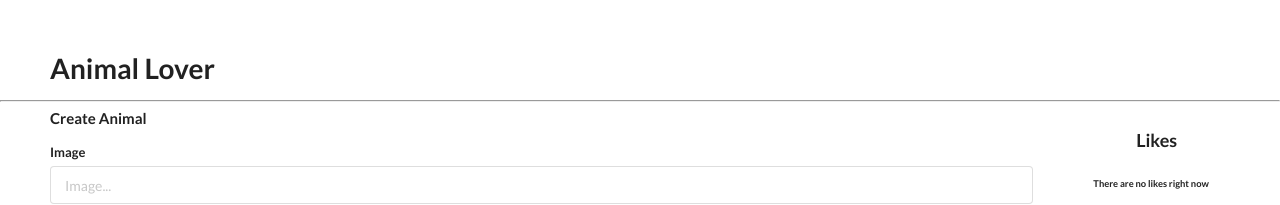
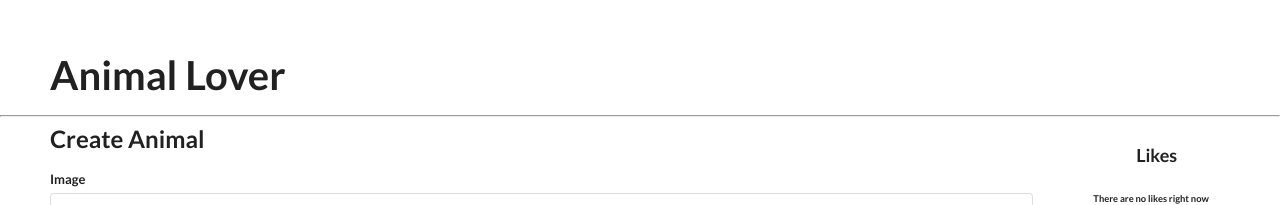
Before and after one commit to spaik11/animal-lover-react, a React (Create React App) app: page / in a window 1280 px wide. Shown: the top 205 px of the page. Built offline with nearby package versions, Linux system fonts and the light colour scheme.

Commit message:
changed the title fontsize

```diff
--- a/src/components/App.js
+++ b/src/components/App.js
@@ -60,33 +60,6 @@ class App extends Component {
         this.setState({ searchTerm: event.target.value });
     };
 
-    // formChangeHandler = (event) => {
-    //     let updatedAnimal = {...this.state.animal};
-    //     updatedAnimal[event.target.name] = event.target.value;
-    //     updatedAnimal.animalId = this.state.animals.length + 1;
-    //     if (updatedAnimal.image === '') {
-    //         updatedAnimal.image = './images/default-image.jpg';
-    //     };
-
-    //     this.setState({ animal: updatedAnimal });
-    // };
-
-    // handleSubmit = (event) => {
-    //     event.preventDefault();
-    //     let clearAnimal = {
-    //         image: '',
-    //         type: '',
-    //         name: '',
-    //         description: '',
-    //         animalId: ''
-    //     };
-    //     let animalState = [...this.state.animals];
-
-    //     animalState.push(this.state.animal);
-    //     this.setState({ animal: clearAnimal, animals: animalState});
-    //     event.target.reset();
-    // };
-
     handleCreateAnimalSubmit = (event, animal) => {
         event.preventDefault();
         let updatedAnimals = [animal, ...this.state.animals];
@@ -96,7 +69,7 @@ class App extends Component {
     render() {
         return (
             <div>
-                <h1 style={{paddingTop: '50px', paddingLeft: '50px'}}>Animal Lover</h1>
+                <h1 style={{paddingTop: '50px', paddingLeft: '50px', fontSize: '40px'}}>Animal Lover</h1>
                 <hr />
                 <div className='page'>
                     <div style={{display: 'flex', flexDirection: 'column'}}>
--- a/src/components/CreateAnimal/CreateAnimal.js
+++ b/src/components/CreateAnimal/CreateAnimal.js
@@ -8,7 +8,7 @@ const CreateAnimal = (props) => {
         name: '',
         description: '',
         animalId: ''
-    })
+    });
 
     const submitHandler = (event) => {
         event.preventDefault();
@@ -27,7 +27,7 @@ const CreateAnimal = (props) => {
 
     return (
         <div>
-        <h4 style={{ marginLeft: '50px' }}>Create Animal</h4>
+        <h2 style={{ marginLeft: '50px' }}>Create Animal</h2>
         <form onSubmit={submitHandler} className="ui form add">
             <div className="equal width fields">
                 <div className="field">
```
